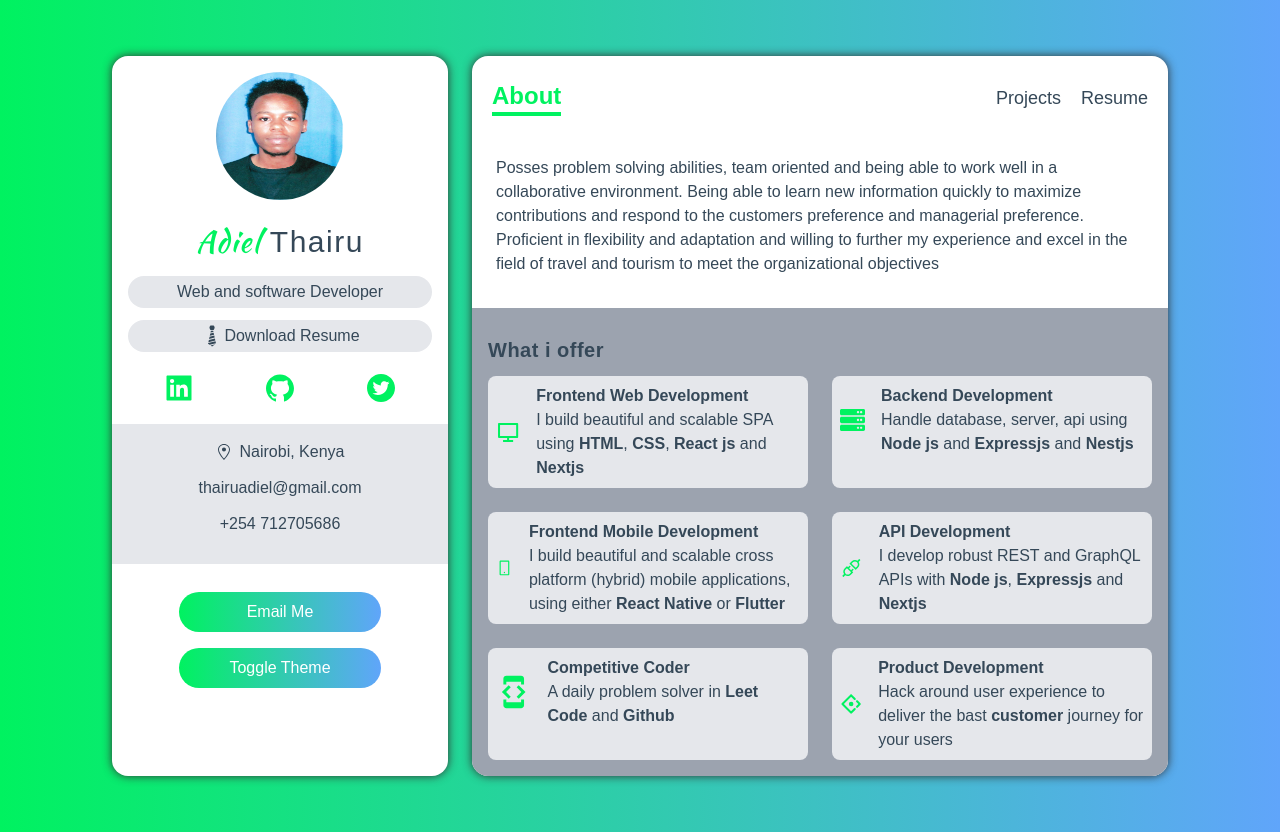
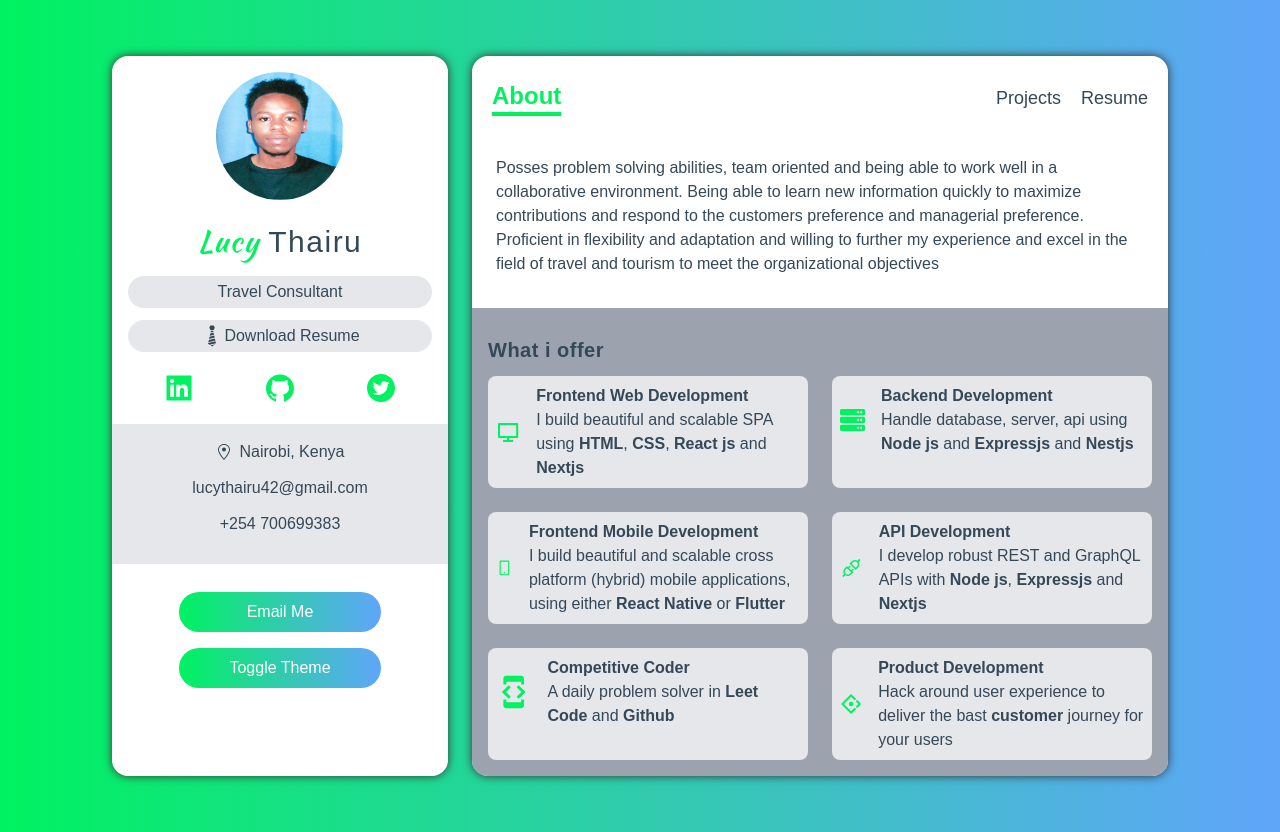
Before and after one commit to IntelRadeon266/Portfolio-lucy, a Next.js app: page / in a window 1280 px wide. Built offline with nearby package versions, Linux system fonts and the light colour scheme.

Commit message:
Update Sidebar.tsx

```diff
--- a/components/Sidebar.tsx
+++ b/components/Sidebar.tsx
@@ -28,11 +28,11 @@ const Sidebar: React.FC = () => {
       />
 
       <h3 className="my-4 text-3xl font-medium tracking-wider">
-        <span className="font-Kaushan text-green">Adiel </span>
+        <span className="font-Kaushan text-green">Lucy </span>
         Thairu
       </h3>
       <p className="px-2 py-1 my-3 bg-gray-200 rounded-full dark:bg-dark-200">
-        Web and software Developer
+        Travel Consultant
       </p>
       <a
         className="flex items-center justify-center px-2 py-1 my-3 bg-gray-200 rounded-full dark:bg-dark-200"
@@ -71,14 +71,14 @@ const Sidebar: React.FC = () => {
           <GoLocation />
           <span>Nairobi, Kenya</span>
         </div>
-        <p className="my-3">thairuadiel@gmail.com</p>
-        <p className="my-3">+254 712705686</p>
+        <p className="my-3">lucythairu42@gmail.com</p>
+        <p className="my-3">+254 700699383</p>
       </div>
       {/* Email Button */}
       <button
         className="w-8/12 px-5 py-2 my-2 text-white rounded-full bg-gradient-to-r from-green to-blue-400 focus:outline-none"
         onClick={() => {
-          window.open("mailto:thairuadiel@gmail.com");
+          window.open("mailto:lucythairu42@gmail.com");
         }}
       >
         Email Me
```
